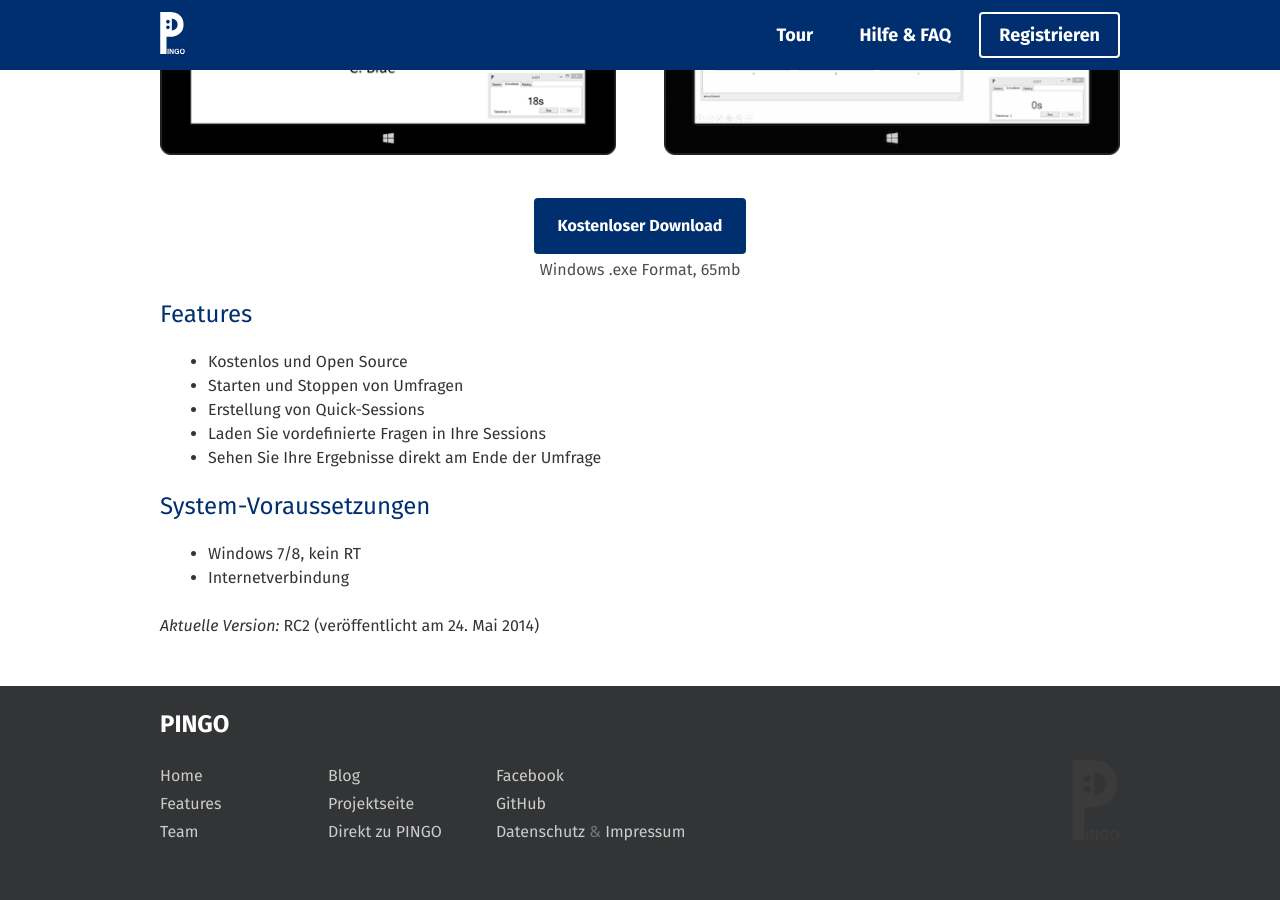
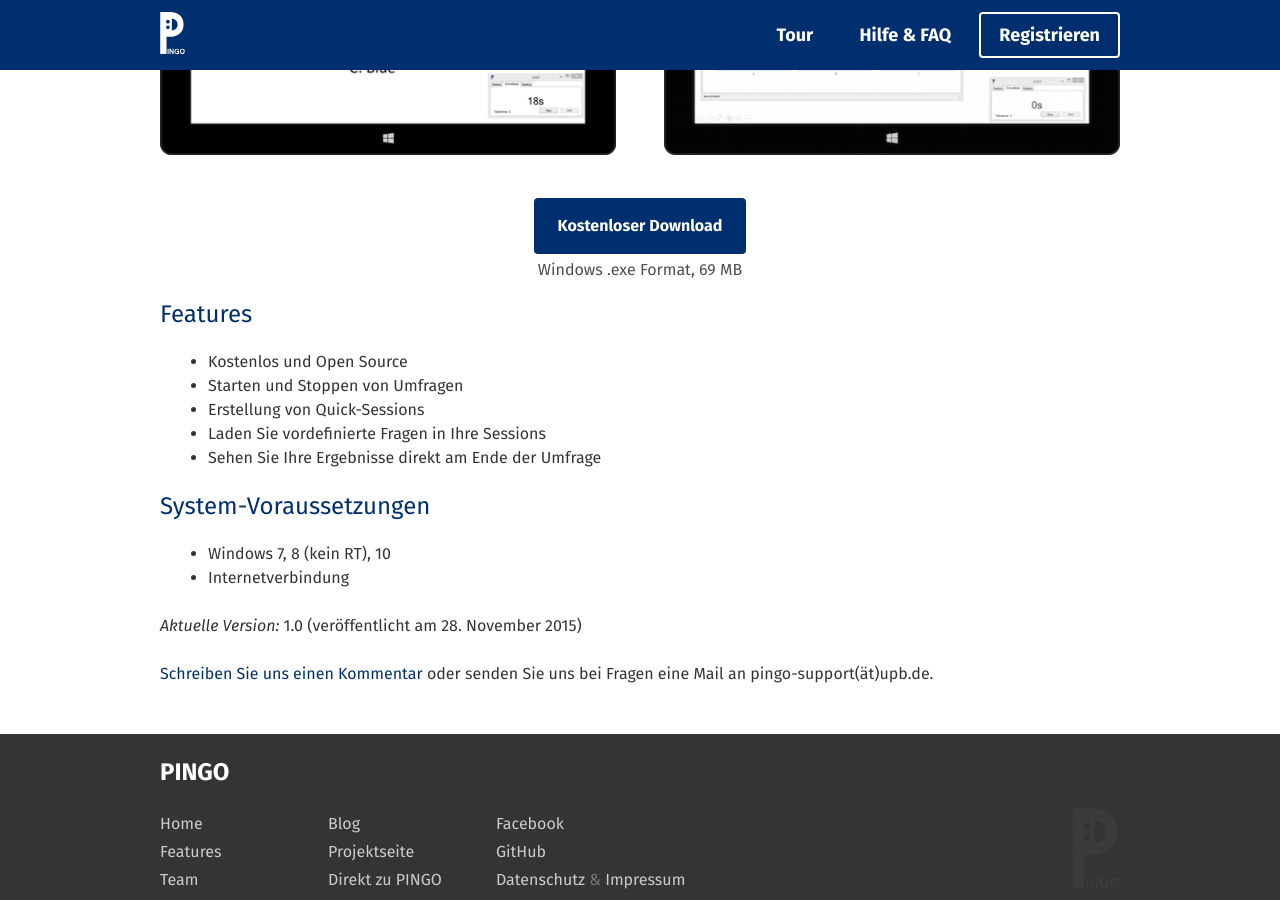
Before and after one commit to PingoUPB/pingoupb.github.io, a Jekyll site: the page built from de/powerpoint-remote/index.html, in a window 1280 px wide and 900 px high, scrolled down 541 px. Built offline with Jekyll 4.4.1, drawn with Linux system fonts in a browser that asks for light colours; nearby versions of some CDN libraries; Markdown is read by kramdown in place of the engine named in the settings; before the commit the page ends 1411 px from its top, so only the background shows below that.

Commit message:
updates link and info for PINGO Remote 1.0

```diff
--- a/de/powerpoint-remote/index.html
+++ b/de/powerpoint-remote/index.html
@@ -21,8 +21,8 @@
 </div>
 
 <div class="download-container">
-	<p><a class="button button--primary" href="https://groups.uni-paderborn.de/winfo2/pingo/remote-windows/PINGORemoteRC2.exe" title="Download PINGO Remote">Kostenloser Download</a><p>
-	<p class="muted">Windows .exe Format, 65mb</p>
+	<p><a class="button button--primary" href="https://groups.uni-paderborn.de/winfo2/pingo/remote-windows/PINGORemote_v1.0.exe" title="Download PINGO Remote">Kostenloser Download</a><p>
+	<p class="muted">Windows .exe Format, 69 MB</p>
 </div>
 
 <h2>Features</h2>
@@ -36,8 +36,9 @@
 
 <h2>System-Voraussetzungen</h2>
 <ul>
-	<li>Windows 7/8, kein RT</li>
+	<li>Windows 7, 8 (kein RT), 10</li>
 	<li>Internetverbindung</li>
 </ul>
 
-<p><em>Aktuelle Version:</em> RC2 (veröffentlicht am 24. Mai 2014)</p>
+<p><em>Aktuelle Version:</em> 1.0 (veröffentlicht am 28. November 2015)</p>
+<p><a href="https://blogs.uni-paderborn.de/pingo/downloads/pingo-remote-windows/">Schreiben Sie uns einen Kommentar</a> oder senden Sie uns bei Fragen eine Mail an pingo-support(&auml;t)upb.de.</p>
```
Also changed, not shown: en/powerpoint-remote/index.html (+4 -4 lines).
